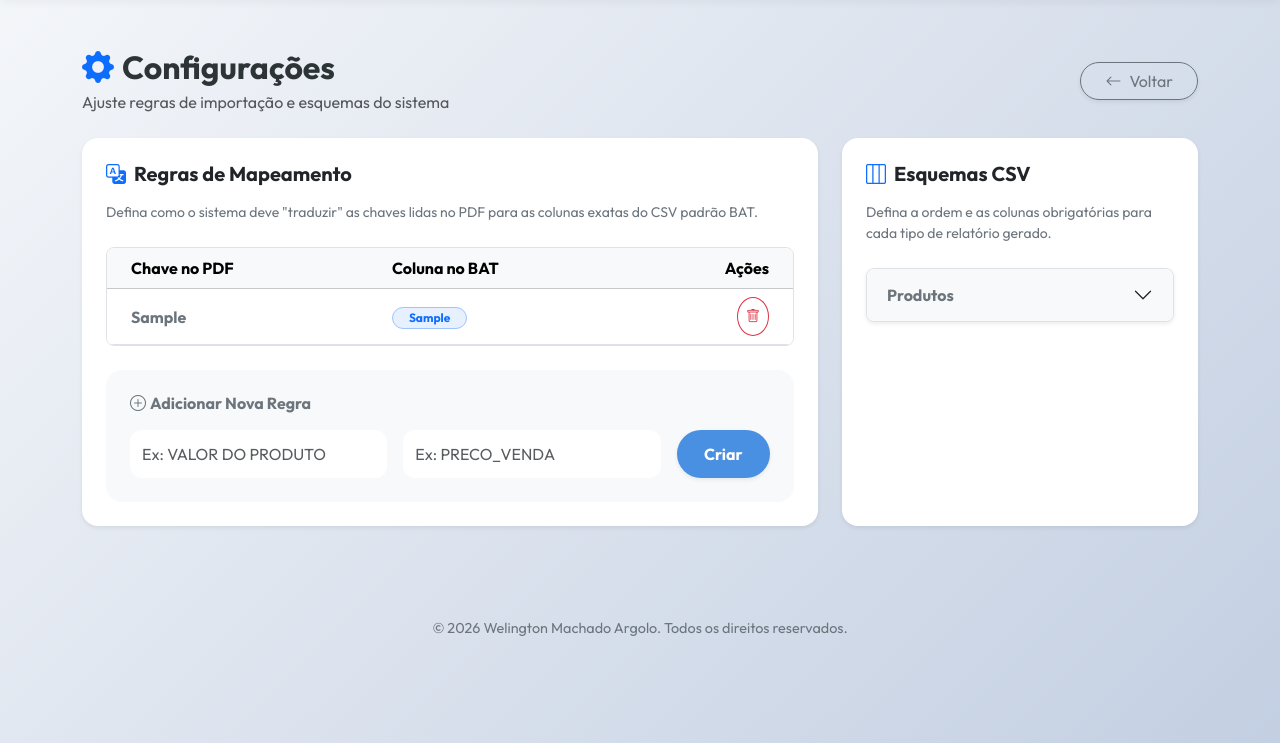
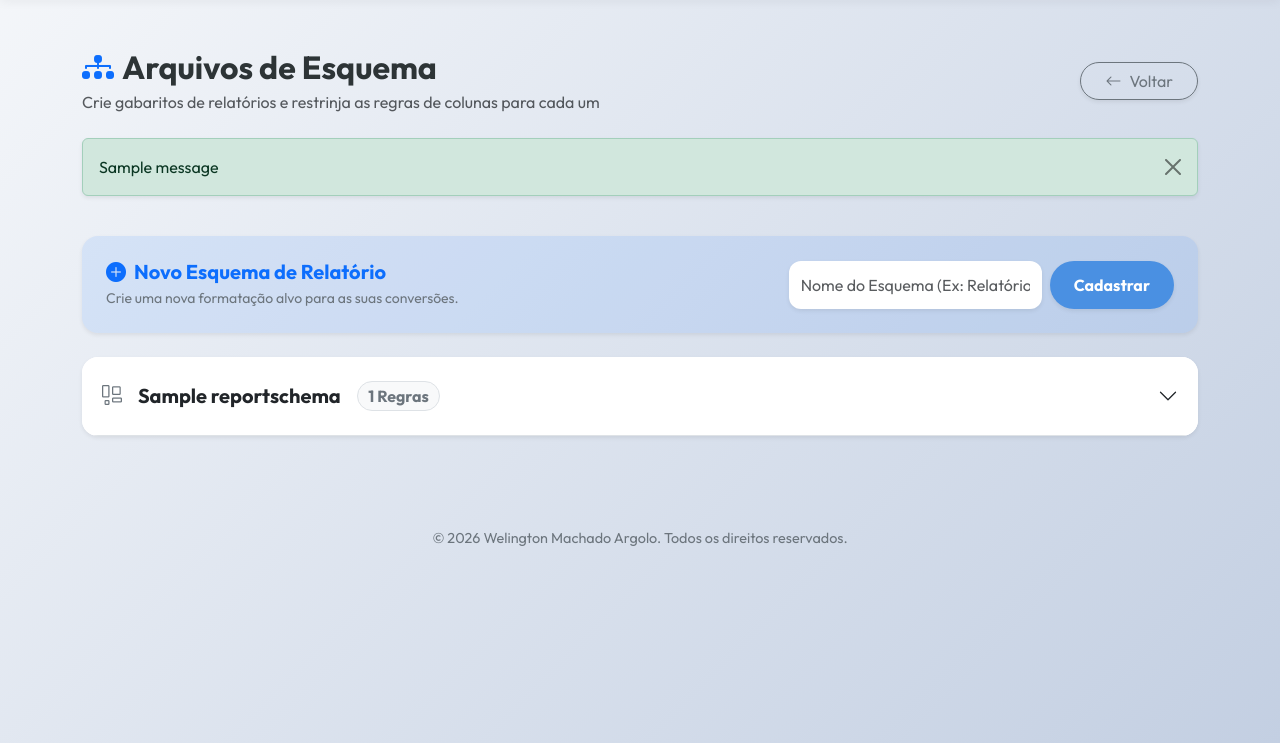
Before and after one commit to welingtonargolo/generatePdfForCsv, a Django app: page /configuracoes/ in a window 1280 px wide. Shown: the part 57-800 px from the top of the page. Run offline with Django 4.2, Linux system fonts and the light colour scheme; tables that the repository leaves empty hold one stand-in row (values such as "Sample post"); one stand-in notice (Sample message) is shown; some libraries are stand-ins or nearby versions.

Commit message:
refactor: Substituir tipos de relatório estáticos por modelos ReportSchema dinâmicos e atualizar as regras de mapeamento para suportar relacionamentos baseados em esquema.

```diff
--- a/converter/admin.py
+++ b/converter/admin.py
@@ -3,12 +3,13 @@ from .models import MappingRule, ReportSchema, IA
 
 @admin.register(MappingRule)
 class MappingRuleAdmin(admin.ModelAdmin):
-    list_display = ('source_key', 'target_key')
+    list_display = ('source_key', 'target_key', 'schema')
     search_fields = ('source_key', 'target_key')
+    list_filter = ('schema',)
 
 @admin.register(ReportSchema)
 class ReportSchemaAdmin(admin.ModelAdmin):
-    list_display = ('report_type', 'columns')
+    list_display = ('name',)
 
 @admin.register(IA)
 class IAAdmin(admin.ModelAdmin):
--- a/converter/forms.py
+++ b/converter/forms.py
@@ -1,12 +1,5 @@
 from django import forms
-
-REPORT_TYPES = [
-    ('produtos', 'Produtos'),
-    ('clientes', 'Clientes'),
-    ('fornecedores', 'Fornecedores'),
-    ('vendas', 'Vendas'),
-    ('generic', 'Relat\u00f3rio Gen\u00e9rico'),
-]
+from .models import ReportSchema
 
 ENCODING_CHOICES = [
     ('utf-8', 'UTF-8'),
@@ -16,14 +9,14 @@ ENCODING_CHOICES = [
 class PDFUploadForm(forms.Form):
     pdf_file = forms.FileField(
         label='Selecione o PDF',
-        help_text='O arquivo ser\u00e1 processado em mem\u00f3ria.',
+        help_text='O arquivo será processado em memória.',
         widget=forms.FileInput(attrs={'class': 'form-control', 'accept': '.pdf'})
     )
-    report_type = forms.ChoiceField(
-        choices=REPORT_TYPES,
-        initial='generic',
-        label='Tipo de Relat\u00f3rio',
-        widget=forms.Select(attrs={'class': 'form-select'})
+    report_type = forms.ModelChoiceField(
+        queryset=ReportSchema.objects.all(),
+        empty_label="Selecione um Esquema",
+        label='Esquema de Relatório (Alvo)',
+        widget=forms.Select(attrs={'class': 'form-select bg-light border-0'})
     )
     encoding = forms.ChoiceField(
         choices=ENCODING_CHOICES,
--- a/converter/templates/converter/compare.html
+++ b/converter/templates/converter/compare.html
@@ -90,11 +90,13 @@
 
 {% block extra_js %}
 <script>
+document.addEventListener('DOMContentLoaded', function() {
     const aiSwitch = document.getElementById('useAiSwitch');
     const aiContainer = document.getElementById('aiKeyContainer');
     const form = document.getElementById('compareForm');
     const statusAlert = document.getElementById('statusAlert');
 
+    if(aiSwitch) {
         aiSwitch.addEventListener('change', function() {
             if(this.checked) {
                 aiContainer.classList.add('show');
@@ -102,7 +104,9 @@
                 aiContainer.classList.remove('show');
             }
         });
+    }
 
+    if(form) {
         form.addEventListener('submit', async function(e) {
             e.preventDefault();
 
@@ -213,5 +217,7 @@
                 if (aiInterval) clearInterval(aiInterval);
             }
         });
+    }
+});
 </script>
 {% endblock %}
--- a/converter/templates/converter/settings.html
+++ b/converter/templates/converter/settings.html
@@ -1,125 +1,155 @@
 {% extends "base.html" %}
 
-{% block title %}Configurações - Conversor PDF{% endblock %}
+{% block title %}Configurações de Estrutura{% endblock %}
 
 {% block content %}
 <div class="row fade-in">
     <div class="col-12 mb-4 d-flex justify-content-between align-items-center">
         <div>
-            <h2 class="fw-bold mb-1"><i class="bi bi-gear-fill text-primary me-2"></i>Configurações</h2>
-            <p class="text-muted mb-0">Ajuste regras de importação e esquemas do sistema</p>
+            <h2 class="fw-bold mb-1"><i class="bi bi-diagram-3-fill text-primary me-2"></i>Arquivos de Esquema</h2>
+            <p class="text-muted mb-0">Crie gabaritos de relatórios e restrinja as regras de colunas para cada um</p>
         </div>
         <a href="{% url 'converter:home' %}" class="btn btn-outline-secondary rounded-pill shadow-sm px-4">
             <i class="bi bi-arrow-left me-2"></i>Voltar
         </a>
     </div>
 
-    <div class="col-lg-8 mb-4">
-        <!-- Mapping Rules Card -->
-        <div class="card shadow-sm border-0 rounded-4 h-100">
-            <div class="card-body p-4">
-                <h5 class="card-title fw-bold mb-3">
-                    <i class="bi bi-translate text-primary me-2"></i>Regras de Mapeamento
-                </h5>
-                <p class="text-secondary small mb-4">Defina como o sistema deve "traduzir" as chaves lidas no PDF para as colunas exatas do CSV padrão BAT.</p>
+    <!-- Feedbacks Globais -->
+    {% if messages %}
+    <div class="col-12 mb-4">
+        {% for message in messages %}
+        <div class="alert alert-{% if message.tags == 'error' %}danger{% else %}{{ message.tags }}{% endif %} alert-dismissible fade show shadow-sm" role="alert">
+            {{ message }}
+            <button type="button" class="btn-close" data-bs-dismiss="alert" aria-label="Close"></button>
+        </div>
+        {% endfor %}
+    </div>
+    {% endif %}
 
-                <div class="table-responsive rounded-3 border">
-                    <table class="table table-hover align-middle mb-0">
-                        <thead class="table-light">
+    <!-- CREATE NEW SCHEMA -->
+    <div class="col-12 mb-4">
+        <div class="card border-0 rounded-4 shadow-sm bg-primary bg-opacity-10">
+            <div class="card-body p-4 d-flex align-items-center justify-content-between flex-wrap gap-3">
+                <div>
+                    <h5 class="fw-bold text-primary mb-1"><i class="bi bi-plus-circle-fill me-2"></i>Novo Esquema de Relatório</h5>
+                    <p class="text-secondary small mb-0">Crie uma nova formatação alvo para as suas conversões.</p>
+                </div>
+                <form method="post" class="d-flex flex-wrap gap-2 flex-grow-1 justify-content-end">
+                    {% csrf_token %}
+                    <input type="hidden" name="action" value="create_schema">
+                    <input type="text" name="schema_name" class="form-control border-0 shadow-sm w-auto" placeholder="Nome do Esquema (Ex: Relatório Fiscal)" required minlength="3">
+                    <button type="submit" class="btn btn-primary rounded-pill shadow-sm fw-bold px-4">Cadastrar</button>
+                </form>
+            </div>
+        </div>
+    </div>
+
+    <!-- ACCORDION OF SCHEMAS -->
+    <div class="col-12 mb-4">
+        <div class="accordion accordion-flush rounded-4 shadow-sm overflow-hidden" id="schemasAccordion">
+            {% for schema in schemas %}
+            <div class="accordion-item border-0 border-bottom">
+                <h2 class="accordion-header" id="heading{{ schema.id }}">
+                    <button class="accordion-button collapsed fw-bold py-4 fs-5" type="button" data-bs-toggle="collapse" data-bs-target="#collapse{{ schema.id }}" aria-expanded="false" aria-controls="collapse{{ schema.id }}">
+                        <i class="bi bi-layout-wtf text-secondary me-3"></i>{{ schema.name }}
+                        <span class="badge bg-light text-secondary border ms-3 rounded-pill fs-6">{{ schema.rules.count }} Regras</span>
+                    </button>
+                </h2>
+                <div id="collapse{{ schema.id }}" class="accordion-collapse collapse bg-light" aria-labelledby="heading{{ schema.id }}" data-bs-parent="#schemasAccordion">
+                    <div class="accordion-body p-4 p-md-5">
+                        <div class="row g-4 border-bottom pb-4 mb-4">
+                            <!-- Injeção de Colunas via CSV -->
+                            <div class="col-lg-6">
+                                <h6 class="fw-bold mb-3"><i class="bi bi-file-earmark-spreadsheet me-2 text-success"></i>Popular Colunas via Template (CSV)</h6>
+                                <p class="small text-muted mb-3" style="line-height:1.5;">Faça o upload de uma planilha padrão que contenha o cabeçalho final desejado. As colunas do esquema serão preenchidas automaticamente herdando a primeira linha do seu arquivo cruzado.</p>
+                                <form method="post" enctype="multipart/form-data" class="d-flex flex-column gap-2">
+                                    {% csrf_token %}
+                                    <input type="hidden" name="action" value="upload_schema_csv">
+                                    <input type="hidden" name="schema_id" value="{{ schema.id }}">
+                                    <input type="file" name="csv_template" class="form-control bg-white border-0 shadow-sm" accept=".csv" required>
+                                    <button type="submit" class="btn btn-success btn-sm rounded-pill fw-bold mt-1 align-self-start"><i class="bi bi-lightning-charge-fill me-1"></i>Extrair Colunas</button>
+                                </form>
+                            </div>
+                            <!-- Definição manual -->
+                            <div class="col-lg-6">
+                                <h6 class="fw-bold mb-3"><i class="bi bi-input-cursor-text me-2 text-secondary"></i>Visualização / Edição Manual</h6>
+                                <form method="post">
+                                    {% csrf_token %}
+                                    <input type="hidden" name="action" value="update_schema">
+                                    <input type="hidden" name="schema_id" value="{{ schema.id }}">
+                                    <textarea name="columns" class="form-control bg-white border-0 shadow-sm small mb-3" rows="3" placeholder="Coluna 1, Coluna 2, Coluna 3...">{{ schema.columns }}</textarea>
+                                    <button type="submit" class="btn btn-outline-secondary btn-sm rounded-pill fw-bold">Salvar Texto</button>
+                                </form>
+                            </div>
+                        </div>
+
+                        <!-- Regras de Mapeamento deste esquema -->
+                        <div>
+                            <div class="d-flex justify-content-between align-items-center mb-3">
+                                <h6 class="fw-bold m-0"><i class="bi bi-shuffle text-warning me-2"></i>Dicionário de Tradução Desse Relatório</h6>
+                                <!-- Botão de deletar esquema inteiro -->
+                                <form method="post" onsubmit="return confirm('Tem certeza que deseja apagar o esquema {{ schema.name }} e todas as suas regras?');">
+                                    {% csrf_token %}
+                                    <input type="hidden" name="action" value="delete_schema">
+                                    <input type="hidden" name="schema_id" value="{{ schema.id }}">
+                                    <button type="submit" class="btn btn-sm btn-outline-danger border-0"><i class="bi bi-trash-fill me-1"></i>Apagar Esquema</button>
+                                </form>
+                            </div>
+
+                            <!-- Tabela de regras -->
+                            <div class="bg-white rounded-4 border shadow-sm overflow-hidden mb-3">
+                                <table class="table table-hover align-middle mb-0 text-sm">
+                                    <thead class="table-light text-muted">
                                         <tr>
-                                <th class="ps-4">Chave no PDF</th>
-                                <th>Coluna no BAT</th>
-                                <th class="text-end pe-4">Ações</th>
+                                            <th class="ps-4 fw-medium border-0">Achar no PDF</th>
+                                            <th class="fw-medium border-0"><i class="bi bi-arrow-right mx-2"></i>Tranformar Para (BAT)</th>
+                                            <th class="text-end pe-4 border-0">Excluir</th>
                                         </tr>
                                     </thead>
                                     <tbody>
-                            {% for rule in mappings %}
+                                        {% for rule in schema.rules.all %}
                                         <tr>
-                                <td class="fw-bold ps-4 text-secondary">{{ rule.source_key }}</td>
+                                            <td class="ps-4 text-dark fw-semibold">{{ rule.source_key }}</td>
                                             <td><span class="badge bg-primary bg-opacity-10 text-primary border border-primary-subtle rounded-pill px-3">{{ rule.target_key }}</span></td>
                                             <td class="text-end pe-4">
                                                 <form method="post" class="d-inline">
                                                     {% csrf_token %}
                                                     <input type="hidden" name="action" value="delete_mapping">
                                                     <input type="hidden" name="rule_id" value="{{ rule.id }}">
-                                        <button type="submit" class="btn btn-sm btn-outline-danger rounded-circle p-2" title="Excluir">
-                                            <i class="bi bi-trash"></i>
-                                        </button>
+                                                    <button type="submit" class="btn btn-sm text-danger p-1"><i class="bi bi-x-circle-fill"></i></button>
                                                 </form>
                                             </td>
                                         </tr>
                                         {% empty %}
-                            <tr>
-                                <td colspan="3" class="text-center text-muted py-4">Nenhuma regra cadastrada.</td>
-                            </tr>
+                                        <tr><td colspan="3" class="text-center text-muted py-3">Ainda não há regras atreladas a este Esquema.</td></tr>
                                         {% endfor %}
                                     </tbody>
                                 </table>
                             </div>
 
-                <!-- Add New Mapping form -->
-                <div class="mt-4 p-4 bg-light rounded-4 border-0">
-                    <h6 class="fw-bold mb-3 text-secondary"><i class="bi bi-plus-circle me-1"></i>Adicionar Nova Regra</h6>
-                    <form method="post" class="row g-3 align-items-center">
+                            <!-- Nova Regra Rapida -->
+                            <form method="post" class="d-flex flex-wrap gap-2 p-3 bg-white rounded-3 border shadow-sm align-items-center">
                                 {% csrf_token %}
                                 <input type="hidden" name="action" value="add_mapping">
-                        <div class="col-md-5">
-                            <input type="text" name="source_key" class="form-control bg-white border-0" placeholder="Ex: VALOR DO PRODUTO" required>
-                        </div>
-                        <div class="col-md-5">
-                            <input type="text" name="target_key" class="form-control bg-white border-0" placeholder="Ex: PRECO_VENDA" required>
-                        </div>
-                        <div class="col-md-2 d-grid">
-                            <button type="submit" class="btn btn-primary rounded-pill shadow-sm fw-bold">
-                                Criar
-                            </button>
-                        </div>
+                                <input type="hidden" name="schema_id" value="{{ schema.id }}">
+                                <span class="fw-bold text-secondary small me-2">Ligar:</span>
+                                <input type="text" name="source_key" class="form-control form-control-sm border-0 bg-light flex-grow-1" placeholder="Chave Exata PDF" required>
+                                <i class="bi bi-arrow-right text-muted"></i>
+                                <input type="text" name="target_key" class="form-control form-control-sm border-0 bg-light flex-grow-1" placeholder="CSV Cabeçalho Final" required>
+                                <button type="submit" class="btn btn-primary btn-sm rounded-pill px-3 fw-bold">Adicionar</button>
                             </form>
                         </div>
                     </div>
                 </div>
             </div>
-
-    <div class="col-lg-4 mb-4">
-        <!-- Schemas Card -->
-        <div class="card shadow-sm border-0 rounded-4 h-100">
-            <div class="card-body p-4">
-                <h5 class="card-title fw-bold mb-3">
-                    <i class="bi bi-layout-three-columns text-primary me-2"></i>Esquemas CSV
-                </h5>
-                <p class="text-secondary small mb-4">Defina a ordem e as colunas obrigatórias para cada tipo de relatório gerado.</p>
-
-                <div class="accordion accordion-flush" id="schemasAccordion">
-                    {% for schema in schemas %}
-                    <div class="accordion-item border rounded-3 mb-3 overflow-hidden shadow-sm">
-                        <h2 class="accordion-header" id="heading{{ schema.id }}">
-                            <button class="accordion-button collapsed bg-light fw-bold text-secondary" type="button" data-bs-toggle="collapse" data-bs-target="#collapse{{ schema.id }}" aria-expanded="false" aria-controls="collapse{{ schema.id }}">
-                                {{ schema.get_report_type_display }}
-                            </button>
-                        </h2>
-                        <div id="collapse{{ schema.id }}" class="accordion-collapse collapse" aria-labelledby="heading{{ schema.id }}" data-bs-parent="#schemasAccordion">
-                            <div class="accordion-body bg-white">
-                                <form method="post">
-                                    {% csrf_token %}
-                                    <input type="hidden" name="action" value="update_schema">
-                                    <input type="hidden" name="schema_id" value="{{ schema.id }}">
-                                    <label class="form-label small text-muted">Colunas (separadas por vírgula)</label>
-                                    <textarea name="columns" class="form-control bg-light border-0 small mb-3" rows="4">{{ schema.columns }}</textarea>
-                                    <div class="d-grid">
-                                        <button type="submit" class="btn btn-sm btn-primary rounded-pill shadow-sm fw-bold">
-                                            <i class="bi bi-save me-1"></i>Salvar Esquema
-                                        </button>
+            {% empty %}
+            <div class="p-5 text-center text-muted bg-white">
+                <i class="bi bi-diagram-3-fill fs-1 text-light mb-3"></i>
+                <h5>Nenhum esquema cadastrado no sistema!</h5>
+                <p>Crie um esquema no bloco azul acima para começar as operações.</p>
             </div>
-                                </form>
-                            </div>
-                        </div>
-                    </div>
-                    {% empty %}
-                        <div class="text-center text-muted py-4">Nenhum esquema cadastrado.</div>
             {% endfor %}
         </div>
     </div>
 </div>
-    </div>
-</div>
 {% endblock %}
--- a/converter/views.py
+++ b/converter/views.py
@@ -3,6 +3,7 @@ from django.views import View
 from django.http import HttpResponse, JsonResponse
 from .forms import PDFUploadForm
 from .utils import extract_pdf_data, apply_bat_rules
+from .ai_extraction import extract_pdf_with_ai
 from .models import MappingRule, ReportSchema, IA
 import pandas as pd
 from io import BytesIO
@@ -20,7 +21,11 @@ class HomeView(View):
         form = PDFUploadForm(request.POST, request.FILES)
         if form.is_valid():
             pdf_file = request.FILES['pdf_file']
-            report_type = form.cleaned_data['report_type']
+
+            # This is now a Model instance because of ModelChoiceField
+            schema_obj = form.cleaned_data['report_type']
+            schema_id = schema_obj.id
+
             encoding = form.cleaned_data['encoding']
             delimiter = form.cleaned_data['delimiter']
             magic_keywords_raw = form.cleaned_data['magic_keywords']
@@ -35,22 +40,18 @@ class HomeView(View):
             # Process PDF
             try:
                 if use_ai and gemini_api_key:
-                    from .ai_extraction import extract_pdf_with_ai
-                    from .models import IA
                     ia = IA.objects.filter(api_key=gemini_api_key).first()
                     if not ia:
                         ia = IA.objects.create(api_key=gemini_api_key)
                     else:
                         ia.api_key = gemini_api_key
                         ia.save()
-                    print(f"Gemini API Key: {gemini_api_key}")
 
-
-                    df = extract_pdf_with_ai(pdf_file, report_type, gemini_api_key)
+                    df = extract_pdf_with_ai(pdf_file, schema_id, gemini_api_key)
                 elif use_ai and not gemini_api_key:
                     raise Exception("A extração inteligente requer a inserção da Chave de API do Gemini.")
                 else:
-                    df = extract_pdf_data(pdf_file, report_type, magic_keywords, ignore_patterns)
+                    df = extract_pdf_data(pdf_file, schema_id, magic_keywords, ignore_patterns)
 
                 if df.empty:
                     return render(request, self.template_name, {
@@ -59,7 +60,7 @@ class HomeView(View):
                     })
 
                 # Apply BAT rules
-                df = apply_bat_rules(df, report_type)
+                df = apply_bat_rules(df, schema_id)
 
                 # Prepare CSV response
                 buffer = BytesIO()
@@ -75,16 +76,20 @@ class HomeView(View):
                 buffer.seek(0)
 
                 response = HttpResponse(buffer.getvalue(), content_type='text/csv')
-                filename = f"bat_import_{report_type}.csv"
+                filename = f"bat_import_{schema_obj.name.lower().replace(' ', '_')}.csv"
                 response['Content-Disposition'] = f'attachment; filename="{filename}"'
 
                 return response
 
             except Exception as e:
+                print(f"DEBUG VIEWS: Exception occurred in PDF extraction: {str(e)}")
                 return render(request, self.template_name, {
                     'form': form,
-                    'error': f'Erro ao processar PDF: {str(e)}'
+                    'error': f'Erro processando PDF: {str(e)}',
+                    'ia': gemini_api_key
                 })
+        else:
+            print(f"DEBUG VIEWS: O formulário interceptou falhas de validação: {form.errors}")
 
         return render(request, self.template_name, {'form': form, 'ia': IA.objects.filter().first().api_key if IA.objects.filter().first() else ''})
 
@@ -92,21 +97,54 @@ class SettingsView(View):
     template_name = 'converter/settings.html'
 
     def get(self, request):
-        mappings = MappingRule.objects.all()
-        schemas = ReportSchema.objects.all()
+        schemas = ReportSchema.objects.prefetch_related('rules').all()
         return render(request, self.template_name, {
-            'mappings': mappings,
             'schemas': schemas
         })
 
     def post(self, request):
+        from django.contrib import messages
+        from django.db import connection
         action = request.POST.get('action')
 
-        if action == 'add_mapping':
+        if action == 'create_schema':
+            schema_name = request.POST.get('schema_name')
+            if schema_name:
+                ReportSchema.objects.get_or_create(name=schema_name)
+                messages.success(request, f'Esquema "{schema_name}" criado com sucesso!')
+
+        elif action == 'delete_schema':
+            schema_id = request.POST.get('schema_id')
+            schema = get_object_or_404(ReportSchema, id=schema_id)
+            name = schema.name
+            schema.delete()
+            messages.success(request, f'Esquema "{name}" apagado!')
+
+        elif action == 'upload_schema_csv':
+            schema_id = request.POST.get('schema_id')
+            csv_file = request.FILES.get('csv_template')
+            if schema_id and csv_file:
+                schema = get_object_or_404(ReportSchema, id=schema_id)
+                try:
+                    head = csv_file.read(4000).decode('utf-8', errors='ignore')
+                    lines = head.split('\n')
+                    if lines:
+                        first_line = lines[0].strip()
+                        sep = ';' if ';' in first_line else ','
+                        columns = [c.strip() for c in first_line.split(sep) if c.strip()]
+                        schema.columns = ', '.join(columns)
+                        schema.save()
+                        messages.success(request, f'Sucesso! O esquema assumiu as colunas base: {schema.columns}')
+                except Exception as e:
+                    messages.error(request, f'Erro ao ler CSV: {str(e)}')
+
+        elif action == 'add_mapping':
+            schema_id = request.POST.get('schema_id')
             source = request.POST.get('source_key')
             target = request.POST.get('target_key')
-            if source and target:
-                MappingRule.objects.get_or_create(source_key=source, defaults={'target_key': target})
+            if schema_id and source and target:
+                MappingRule.objects.get_or_create(schema_id=schema_id, source_key=source, defaults={'target_key': target})
+                messages.success(request, 'Nova regra atrelada a este esquema com sucesso!')
 
         elif action == 'delete_mapping':
             rule_id = request.POST.get('rule_id')
@@ -115,10 +153,11 @@ class SettingsView(View):
         elif action == 'update_schema':
             schema_id = request.POST.get('schema_id')
             columns = request.POST.get('columns')
-            if schema_id and columns:
+            if schema_id and columns is not None:
                 schema = get_object_or_404(ReportSchema, id=schema_id)
                 schema.columns = columns
                 schema.save()
+                messages.success(request, 'Colunas alteradas manualmente com sucesso!')
 
         return redirect('converter:settings')
 
```
Also changed, not shown: converter/models.py (+19 -25 lines), converter/templates/converter/index.html (+11 -15 lines), converter/utils.py (+27 -38 lines), converter/migrations/0001_initial.py, converter/migrations/0002_ia.py (deleted). Lines whose indentation alone changed are shown as unchanged.
